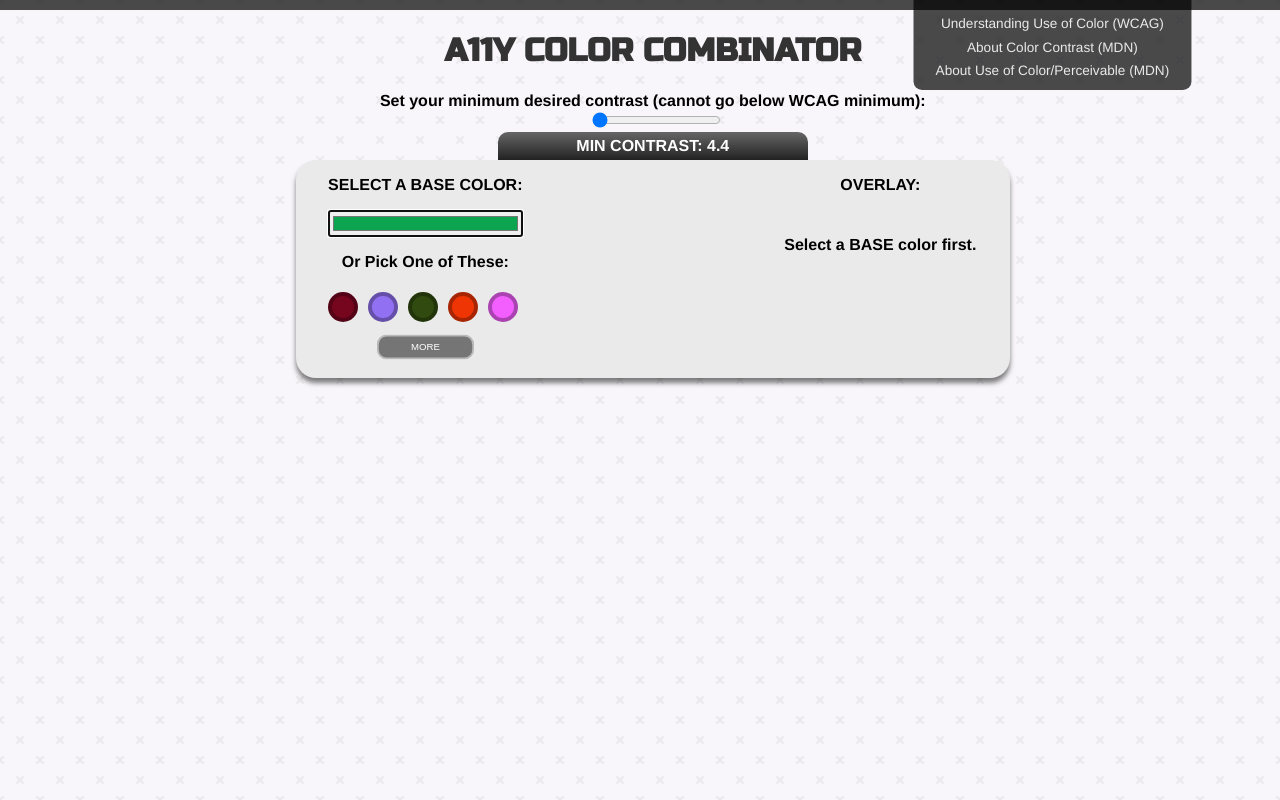
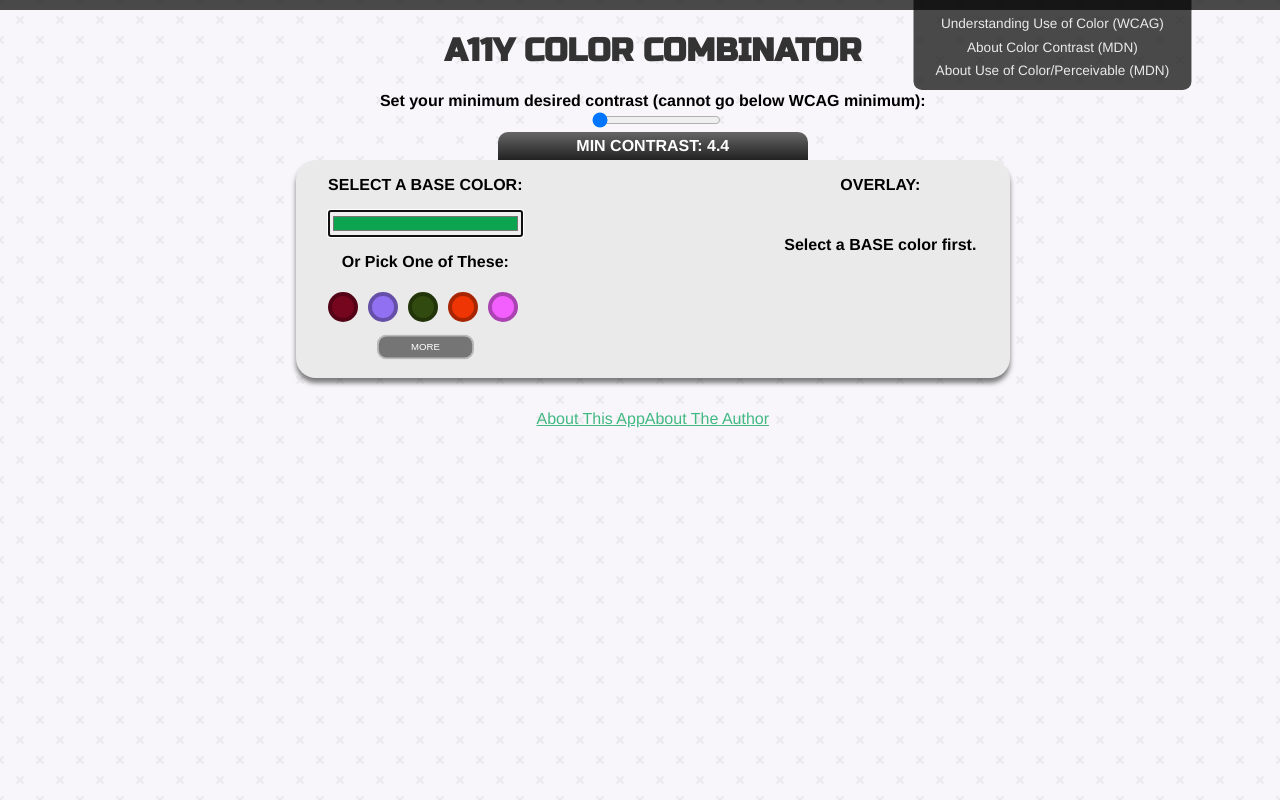
Before and after one commit to drinkingtheink/a11y-color-picker, a Vue app: page / in a window 1280 px wide. Shown: the top 800 px of the page. Built offline with nearby package versions, Linux system fonts and the light colour scheme.

Commit message:
blank link sec

```diff
--- a/src/components/AppStage.vue
+++ b/src/components/AppStage.vue
@@ -169,6 +169,7 @@
             v-for="link in info"
             :key="link.link"
             :href="link.link"
+            target="_blank" rel=”noreferrer”
           >{{ link.title }}</a>
         </section>
     </div>
@@ -178,6 +179,10 @@
     </div>
   </section>
 
+  <section class="about-links">
+    <a href="https://github.com/drinkingtheink/a11y-color-picker" target="_blank" rel=”noreferrer”>About This App</a>
+    <a href="http://jasonmharrison.info/" target="_blank" rel=”noreferrer”>About The Author</a>
+  </section>
   <Transition>
     <nav v-show="!!base && !!overlay && showBottomNav" class="sticky">
       <p>BASE:</p>
--- a/src/components/Info.vue
+++ b/src/components/Info.vue
@@ -4,7 +4,7 @@
           <a
             :href="link.link"
             target="_blank"
-
+            rel=”noreferrer”
         >{{ link.title }}</a>
       </div>
   </div>
```
